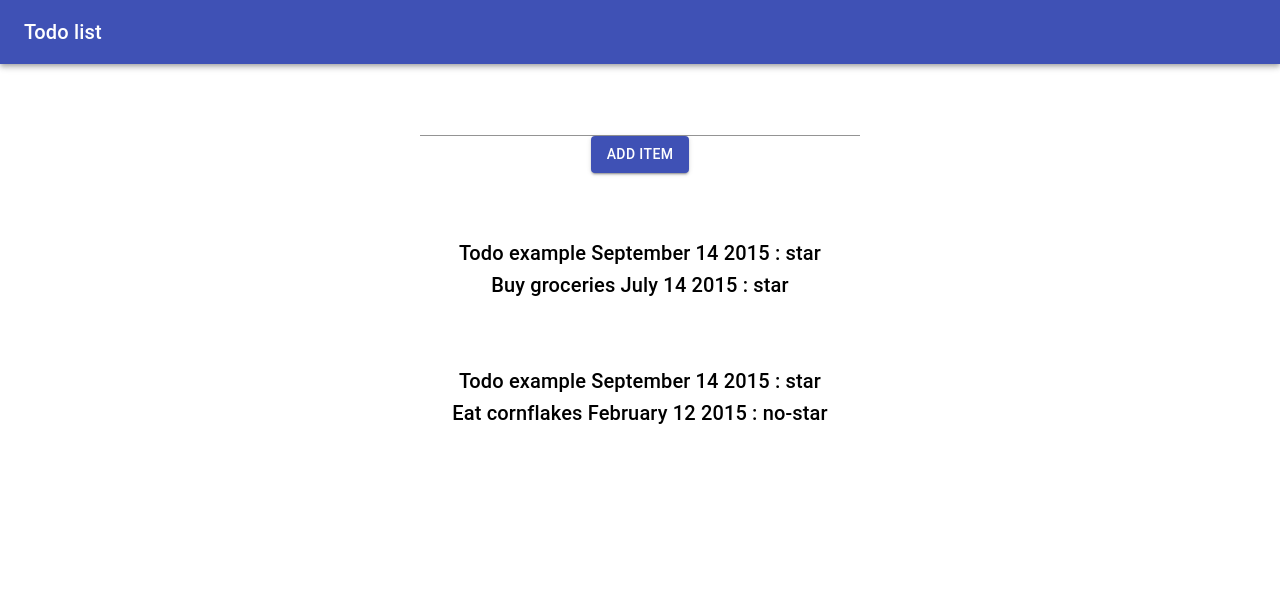
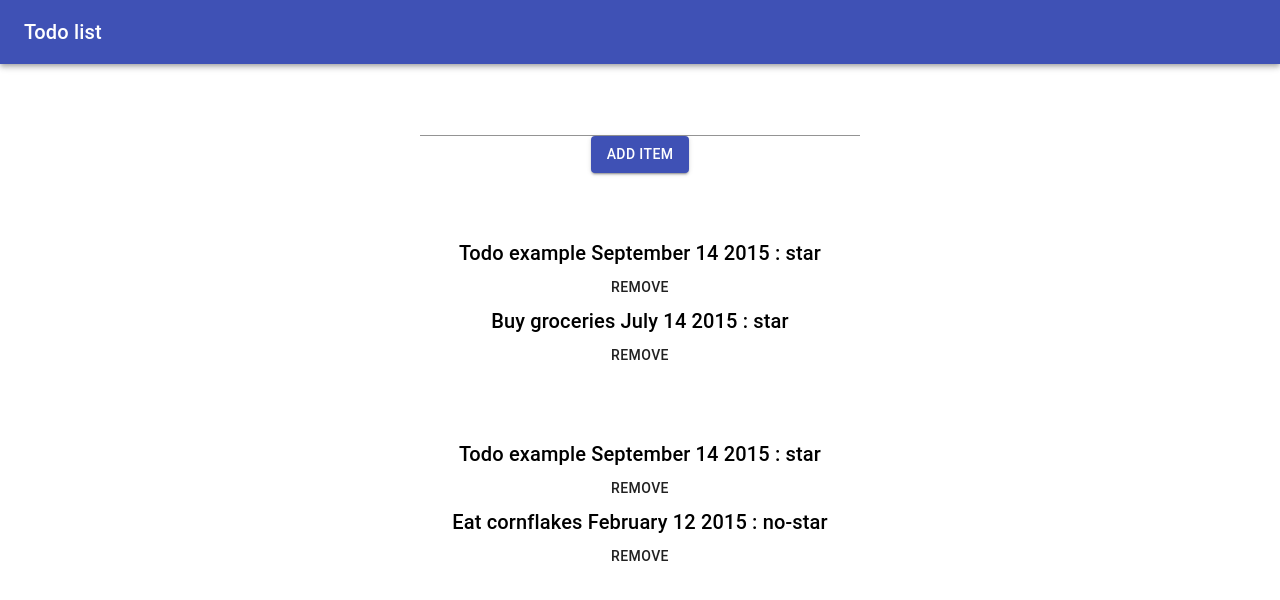
Before and after one commit to sapirm290/Todo_list, a React (Create React App) app: page / in a window 1280 px wide. Shown: the top 600 px of the page. Built offline with nearby package versions, Linux system fonts and the light colour scheme.

Commit message:
Remove item now works

```diff
--- a/src/components/AppBody.js
+++ b/src/components/AppBody.js
@@ -8,7 +8,6 @@ import { palette, spacing } from '@material-ui/system';
 import { styled } from '@material-ui/styles';
 import { MuiThemeProvider } from '@material-ui/core/styles';
 import { createMuiTheme } from '@material-ui/core/styles';
-import Button from '@material-ui/core/Button';
 
 function AppBody({ todoList, doneList, itemActions }) {
     //     const Box = styled.div`
@@ -21,7 +20,7 @@ function AppBody({ todoList, doneList, itemActions }) {
         lists[key] = [];
         for (let index = 0; index < logicLists[key].length; index++) {
             lists[key].push(
-                <TodoItem key={logicLists[key][index].key} todoItem={logicLists[key][index]} />
+                <TodoItem key={logicLists[key][index].key} index={logicLists[key][index].key} todoItem={logicLists[key][index]} removeItem={itemActions.removeItem} />
             )
         }
     }
--- a/src/components/TodoItem.js
+++ b/src/components/TodoItem.js
@@ -1,11 +1,13 @@
 import React from 'react'
 import Typography from '@material-ui/core/Typography';
+import Button from '@material-ui/core/Button';
 
-const TodoItem = ({ todoItem }) => {
+const TodoItem = ({ index, todoItem, removeItem }) => {
     return (
         <div>
-            <Typography variant="h6" component="p">{`${todoItem.description} ${todoItem.due} : ${todoItem.isStarred ? " star" : " no-star"}`}</Typography>
-
+            <Typography variant="h6"
+                component="p">{`${todoItem.description} ${todoItem.due} : ${todoItem.isStarred ? " star" : " no-star"}`}</Typography>
+            <Button onClick={() => { removeItem(index) }}>Remove</Button>
         </div>
     )
 }
```
